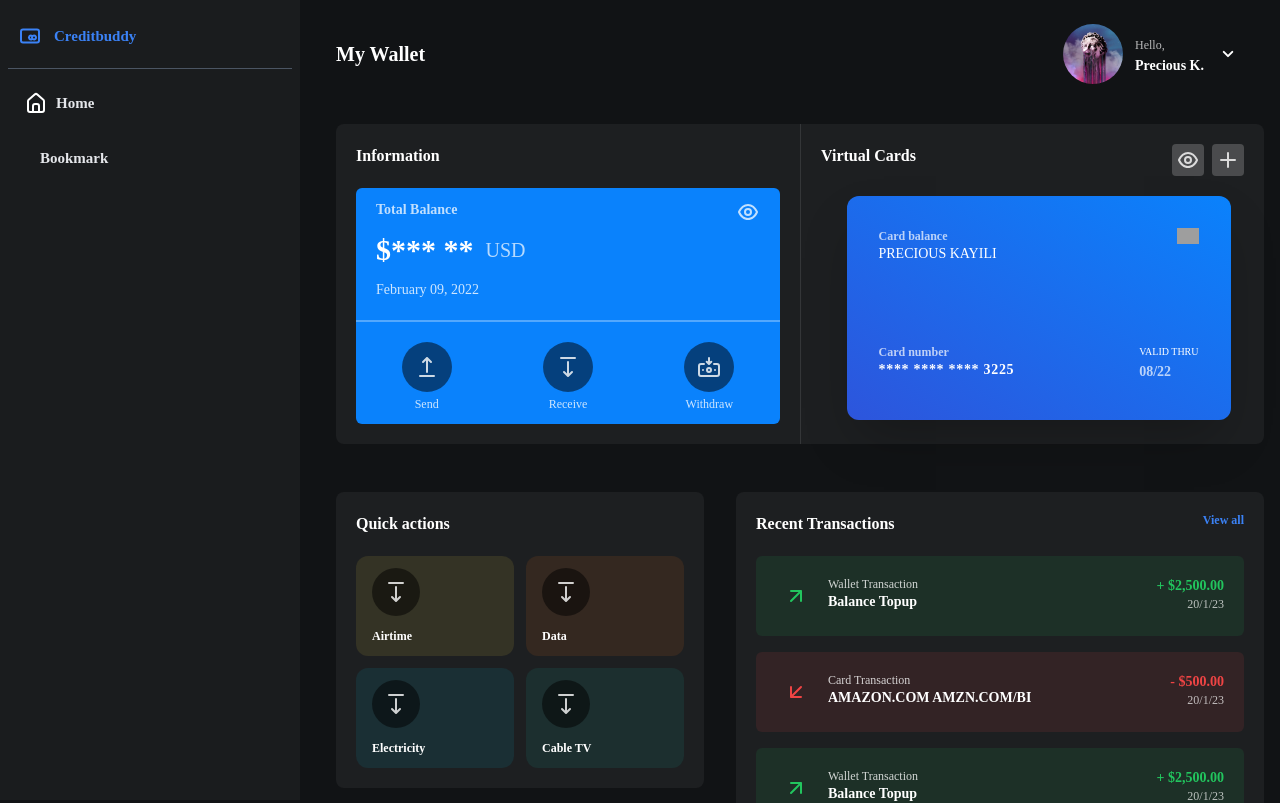
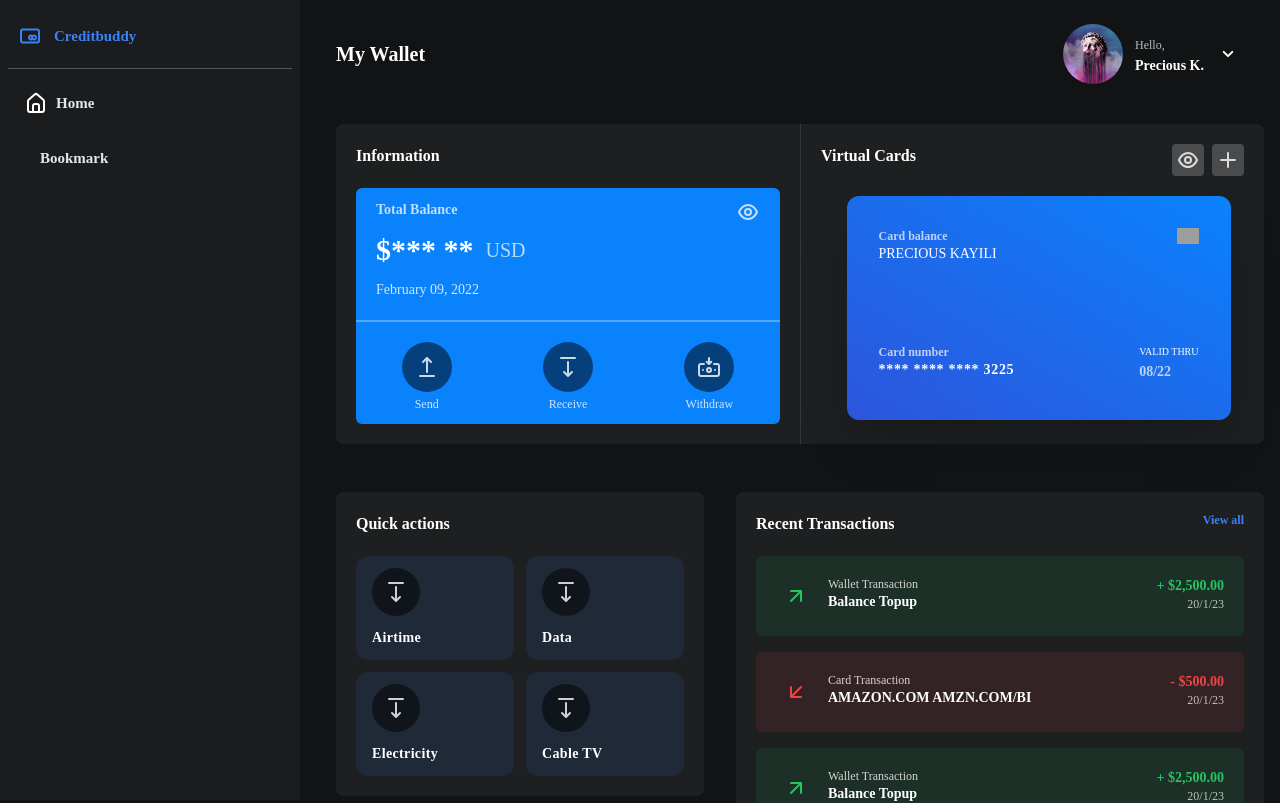
Before and after one commit to preciouskayili/creditbuddy-frontend, a React (Vite) app: page / in a window 1280 px wide. Shown: the top 803 px of the page. Built offline with nearby package versions, Linux system fonts and the light colour scheme; grey boxes are pictures that could not be loaded; a web font is replaced by a local one.

Commit message:
update: quick actions

```diff
--- a/src/components/Dashboard/QuickActions.jsx
+++ b/src/components/Dashboard/QuickActions.jsx
@@ -7,34 +7,34 @@ import {
 const QuickActions = () => {
   return (
     <div className="grid gap-3 grid-cols-12">
-      <button className="col-span-6 bg-yellow-300/10 transition-all rounded-xl px-4 py-3 text-xs text-white/80">
+      <button className="col-span-6 bg-blue-500/10 transition-all rounded-xl px-4 py-3 text-xs text-white/80">
         <div className="text-sm h-12 w-12 p-3 flex items-center justify-center bg-black/50 rounded-full">
           <UilArrowFromTop />
         </div>
-        <h3 className="font-bold text-white mt-3 text-left text-md">Airtime</h3>
+        <h3 className="font-bold text-white mt-3 text-left text-sm tracking-wide">Airtime</h3>
       </button>
 
-      <button className="col-span-6 bg-orange-500/10 transition-all rounded-xl px-4 py-3 text-xs text-white/80">
+      <button className="col-span-6 bg-blue-500/10 transition-all rounded-xl px-4 py-3 text-xs text-white/80">
         <div className="text-sm h-12 w-12 p-3 flex items-center justify-center bg-black/50 rounded-full">
           <UilArrowFromTop />
         </div>
-        <h3 className="font-bold text-white mt-3 text-left text-md">Data</h3>
+        <h3 className="font-bold text-white mt-3 text-left text-sm tracking-wide">Data</h3>
       </button>
 
-      <button className="col-span-6 bg-cyan-500/10 transition-all rounded-xl px-4 py-3 text-xs text-white/80">
+      <button className="col-span-6 bg-blue-500/10 transition-all rounded-xl px-4 py-3 text-xs text-white/80">
         <div className="text-sm h-12 w-12 p-3 flex items-center justify-center bg-black/50 rounded-full">
           <UilArrowFromTop />
         </div>
-        <h3 className="font-bold text-white mt-3 text-left text-md">
+        <h3 className="font-bold text-white mt-3 text-left text-sm tracking-wide">
           Electricity
         </h3>
       </button>
 
-      <button className="col-span-6 bg-teal-500/10 transition-all rounded-xl px-4 py-3 text-xs text-white/80">
+      <button className="col-span-6 bg-blue-500/10 transition-all rounded-xl px-4 py-3 text-xs text-white/80">
         <div className="text-sm h-12 w-12 p-3 flex items-center justify-center bg-black/50 rounded-full">
           <UilArrowFromTop />
         </div>
-        <h3 className="font-bold text-white mt-3 text-left text-md">
+        <h3 className="font-bold text-white mt-3 text-left text-sm tracking-wide">
           Cable TV
         </h3>
       </button>
```
